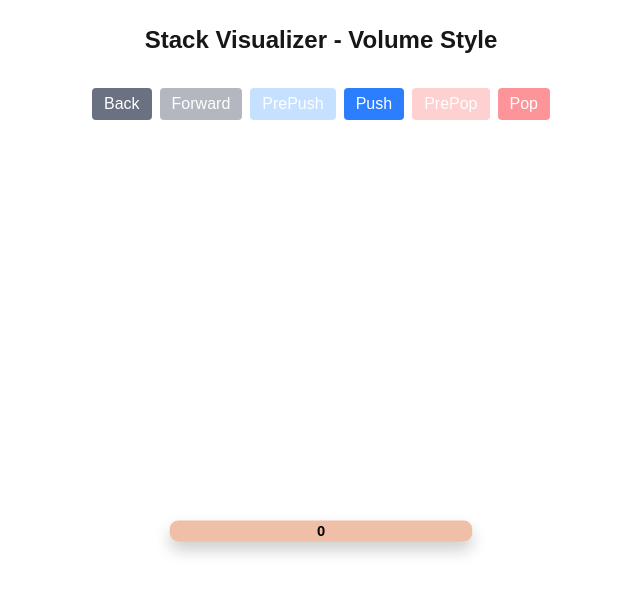
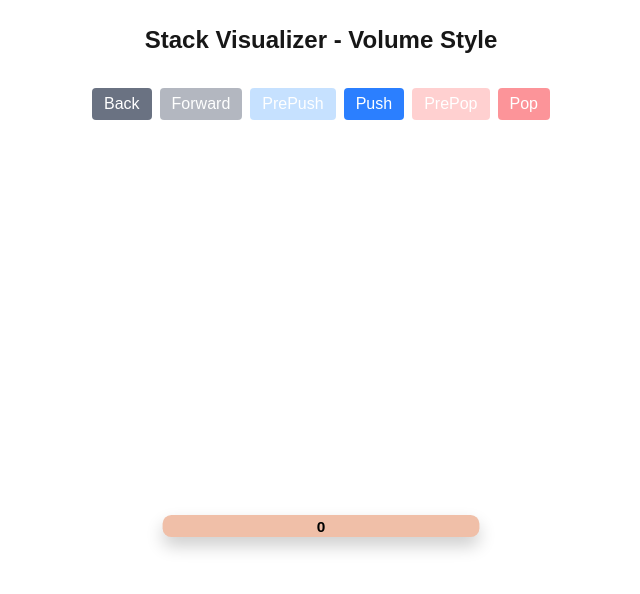
Before and after one commit to goomyman/leetcodewizard, a Next.js app in the folder Prototypes/stack-visualizer/: page / in a window 1280 px wide. Both pictures are taken after a click on the button "PrePush". Shown: the top 594 px of the page, without its empty margins (319-959 px from the left). Built offline with nearby package versions, Linux system fonts and the light colour scheme.

Commit message:
everything but i and start

```diff
--- a/Prototypes/stack-visualizer/src/app/stack/Stack.tsx
+++ b/Prototypes/stack-visualizer/src/app/stack/Stack.tsx
@@ -13,14 +13,14 @@ export default function Stack({ stack }: StackProps) {
 
   return (
     <div
-      className="stack-container flex flex-col justify-end items-center border border-transparent"
+      className="stack-container flex flex-col justify-end items-center border border-transparent relative"
       style={{ width: STACK_ITEM_WIDTH, minHeight: STACK_ITEM_HEIGHT * 20 }}
     >
       <AnimatePresence>
         {safeStack.map(item => (
           <motion.div
             key={item.id}
-            layout
+            layout // ensures smooth movement when items reorder
             initial={{ opacity: 0, y: -20 }}
             animate={{ opacity: 1, y: 0 }}
             exit={{ opacity: 0, y: 20 }}
--- a/Prototypes/stack-visualizer/src/app/stack/StackItem.tsx
+++ b/Prototypes/stack-visualizer/src/app/stack/StackItem.tsx
@@ -15,6 +15,7 @@ export default function StackItem({ item, stopShaking }: StackItemProps) {
 
   const controls = useAnimation();
 
+  // PrePop animation: gentle vertical bounce + pulse
   useEffect(() => {
     if (isPrePop && !stopShaking) {
       controls.start({
@@ -28,7 +29,7 @@ export default function StackItem({ item, stopShaking }: StackItemProps) {
       });
     } else {
       controls.stop();
-      controls.set({ y: 0, scale: 1 }); // reset
+      controls.set({ y: 0, scale: 1 });
     }
   }, [isPrePop, stopShaking, controls]);
 
@@ -43,9 +44,10 @@ export default function StackItem({ item, stopShaking }: StackItemProps) {
         alignItems: "center",
         justifyContent: "center",
         boxShadow: isPrePush ? "0px 8px 15px rgba(0,0,0,0.2)" : "none",
-        zIndex: isPrePush ? 10 : 1,
+        zIndex: isPrePush ? 10 : 1
       }}
-      animate={isPrePush ? { y: -10, scale: 1.05 } : controls}
+      layout // smooth transition from floating → normal stack
+      animate={isPrePop ? controls : isPrePush ? { y: -15, scale: 1.10 } : { y: 0, scale: 1 }}
       transition={{ type: "spring", stiffness: 300, damping: 20 }}
       className="text-sm font-bold text-black"
     >
```
